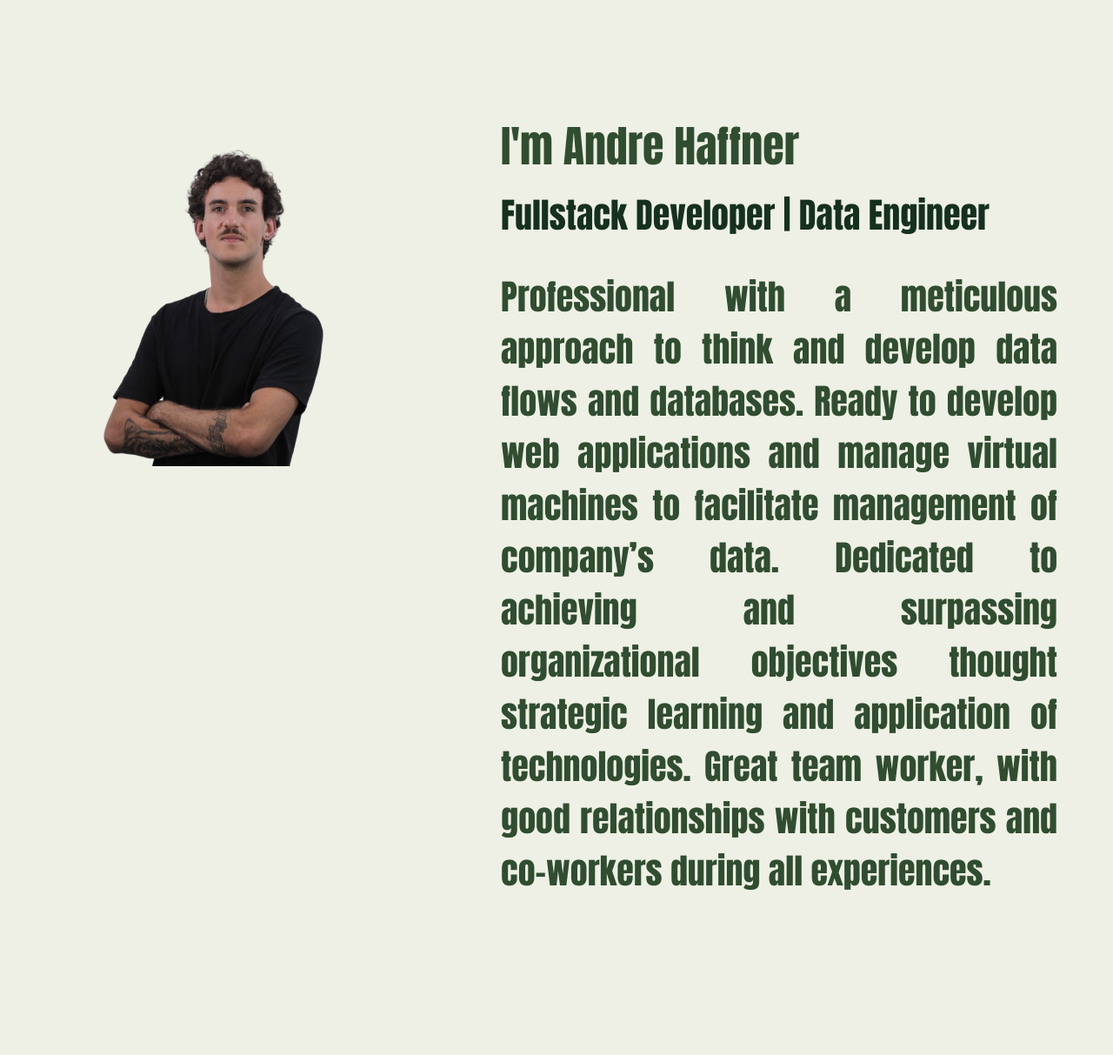
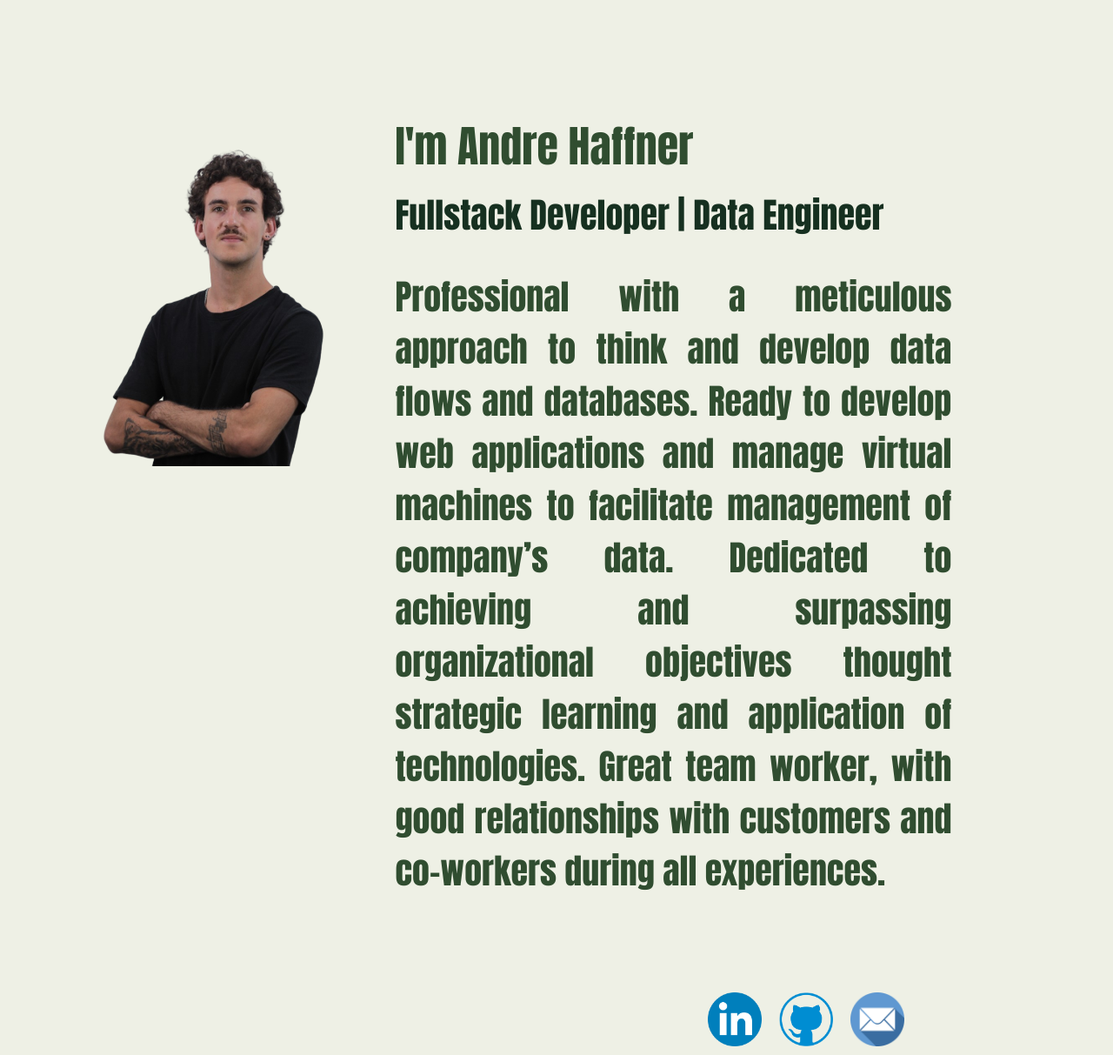
Before and after one commit to andrehaffner/flask_andrehaffner, a Python web app: template templates/home.html in a window 1280 px wide. Shown: the part 80-1293 px from the top of the page at 87% size. Before the commit the page ends 1104 px from the top, so only its background shows below. Run offline with Jinja, Linux system fonts and the light colour scheme; the template is opened without the code that fills it, so the values that code supplies are empty; some libraries are stand-ins or nearby versions.

Commit message:
added contacts

```diff
--- a/static/stylesheets/base.css
+++ b/static/stylesheets/base.css
@@ -25,6 +25,23 @@ a {
   font-size: 30px;
   line-height: 80px;
   margin-right: 40px;
+}
+
+.contact {
+    float: right;
+    padding: 10px;
+    margin: auto;
+    width: 10%;
+}
+
+.contacts {
+    margin: auto;
+    width: 64%;
+}
+
+.contacts_mob {
+    margin: auto;
+    width: 80%;
 }
 
 .h {
@@ -127,3 +144,15 @@ only screen and (min-device-pixel-ratio: 1.5) {
 #check {
     display: none;
 }
+
+@media only screen and (max-width: 1026px) {
+    #computer {
+        display: none;
+    }
+}
+
+@media only screen and (min-width: 1027px) {
+    #mobile {
+        display: none;
+    }
+}
--- a/static/stylesheets/home.css
+++ b/static/stylesheets/home.css
@@ -2,11 +2,12 @@
 
 .bio {
     color: #304D30;
-    float: right;
+    float: left;
     font-family: Impact, serif;
     font-size: 40px;
     margin-right: 5vw;
     margin-top: 2.6vw;
+    margin-bottom: 100px;
     text-align: justify;
     width: 50vw;
 }
@@ -15,9 +16,10 @@
     color: #304D30;
     font-family: Impact, serif;
     font-size: 17px;
+    margin: auto;
     text-align: justify;
     padding: 10px;
-    width: 100%;
+    width: 80%;
 }
 
 .me {
@@ -37,7 +39,7 @@
 
 .name {
     color: #304D30;
-    float: right;
+    float: left;
     font-family: Impact, serif;
     font-size: 50px;
     margin-right: 5vw;
@@ -56,7 +58,7 @@
 
 .role {
     color: #163020;
-    float: right;
+    float: left;
     font-family: Impact, serif;
     font-size: 40px;
     margin-right: 5vw;
--- a/templates/base.html
+++ b/templates/base.html
@@ -36,13 +36,41 @@
             </ul>
         </nav>
     </section>
+
     <br/>
+
     <section>
         <br/><br/><br/>
         {% block content %}
         {% endblock %}
     </section>
 
+    <br/><br/>
+
+    <div class="contacts" id="computer">
+        <a href="mailto:andrehaffner.dev@gmail.com" target="_blank">
+            <img src="../static/images/contacts/email.png" alt="email.png" class="contact">
+        </a>
+        <a href="https://github.com/andrehaffner" target="_blank">
+        <img src="../static/images/contacts/github.png" alt="github.png" class="contact">
+        </a>
+        <a href="https://linkedin.com/in/andrehaffner" target="_blank">
+            <img src="../static/images/contacts/linkedin.png" alt="linkedin.png" class="contact">
+        </a>
+    </div>
+
+    <div class="contacts_mob" id="mobile">
+        <a href="mailto:andrehaffner.dev@gmail.com" target="_blank">
+            <img src="../static/images/contacts/email.png" alt="email.png" class="contact">
+        </a>
+        <a href="https://github.com/andrehaffner" target="_blank">
+        <img src="../static/images/contacts/github.png" alt="github.png" class="contact">
+        </a>
+        <a href="https://linkedin.com/in/andrehaffner" target="_blank">
+            <img src="../static/images/contacts/linkedin.png" alt="linkedin.png" class="contact">
+        </a>
+    </div>
+
 </body>
 
 </html>
```
Also changed, not shown: templates/home.html (indentation only).
